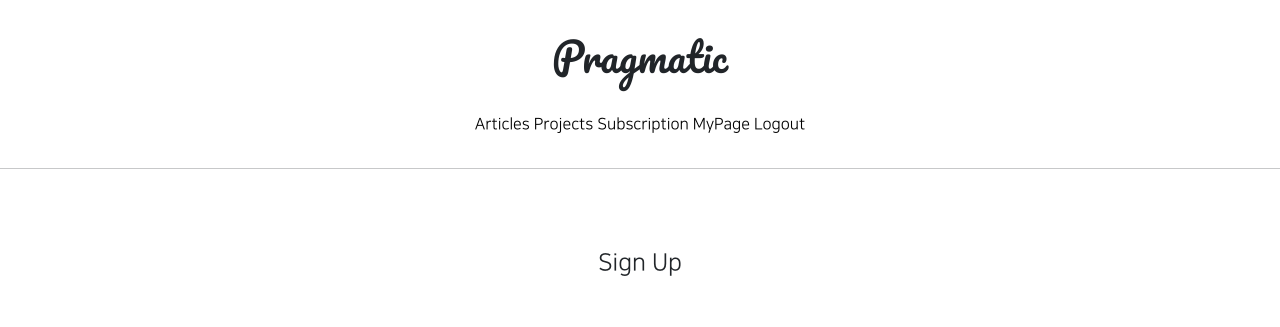
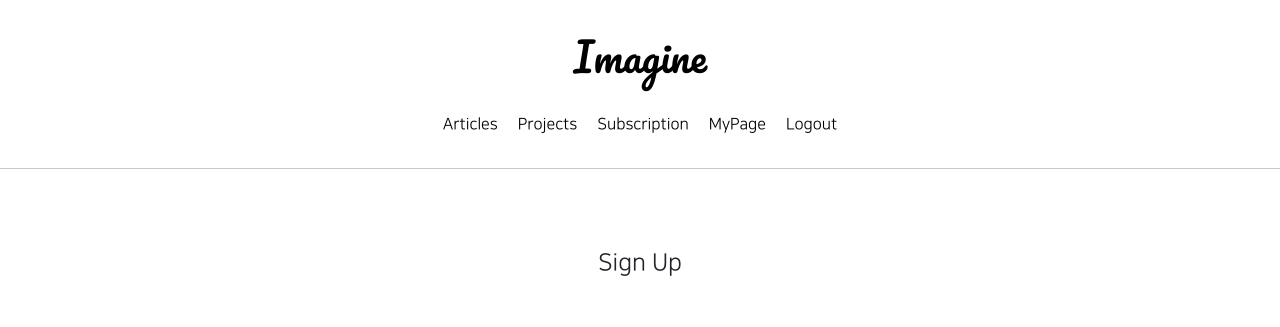
Before and after one commit to limajin/Django_pinterest, a Django app: page /accounts/create/ in a window 1280 px wide. Shown: the top 327 px of the page. Run offline with Django 3.2, Linux system fonts and the light colour scheme; the visitor is signed in with stand-in values (Sample User, id 1); parts of the project's set-up code (start-up, migrations or seed data) failed here and were passed over; some libraries are stand-ins or nearby versions.

Commit message:
8/30 commit1

```diff
--- a/articleapp/models.py
+++ b/articleapp/models.py
@@ -12,7 +12,8 @@ class Article(models.Model):
     # 연결된 유저객체가 삭제 됐을 때 작성자 미상의 글로 남겨두겠다
 
     project = models.ForeignKey(Project,on_delete=models.SET_NULL,
-                                related_name='article', null=True)
+                                related_name='article', null=True, blank=True)
+    # 여기서 null = True는 디비상 널 트루임 실제 입력을 받지않아도는 아님
 
     title = models.CharField(max_length=200, null=True)
     image = models.ImageField(upload_to='article/', null=True)
@@ -20,6 +21,7 @@ class Article(models.Model):
     # 긴문자열 TextField
 
     created_at = models.DateField(auto_now_add=True, null=True)
+    # 여기서 null = True는 디비상 널 트루임 실제 입력을 받지않아도는 아닌다.
     # 시간 정보 자동 입력되게
 
     like = models.IntegerField(default=0)
--- a/gis_1/urls.py
+++ b/gis_1/urls.py
@@ -18,7 +18,10 @@ from django.conf.urls.static import static
 from django.contrib import admin
 from django.urls import path, include
 
+from articleapp.views import ArticleListView
+
 urlpatterns = [
+    path('', ArticleListView.as_view(), name='home'),
     path('admin/', admin.site.urls),
     path('accounts/', include('accountapp.urls')),
     path('profiles/', include('profileapp.urls')),
--- a/templates/header.html
+++ b/templates/header.html
@@ -1,43 +1,47 @@
 <div style="text-align: center;">
     <div class="pragmatic_header_logo">
-        <h1>Pragmatic</h1>
+        <h1>
+            <a href="{% url 'home' %}">
+                Imagine
+            </a>
+        </h1>
     </div>
     <div class="pragmatic_header_button">
-        <span>
+        <span class="mx-2">
             <a href="{% url 'articleapp:list' %}">
                 Articles
             </a>
         </span>
-        <span>
+        <span class="mx-2">
             <a href="{% url 'projectapp:list' %}">
                 Projects
             </a>
         </span>
         {% if user.is_authenticated %}
-        <span>
+        <span class="mx-2">
             <a href="{% url 'subscribeapp:list' %}">
                 Subscription
             </a>
         </span>
         {% endif %}
         {% if not user.is_authenticated %}
-        <span>
+        <span class="mx-2">
             <a href="{% url 'accountapp:login' %}">
                 Login
             </a>
         </span>
-        <span>
+        <span class="mx-2">
             <a href="{% url 'accountapp:create' %}">
                 SignUp
             </a>
         </span>
         {% else %}
-        <span>
+        <span class="mx-2">
             <a href="{% url 'accountapp:detail' pk=user.pk %}">
                 MyPage
             </a>
         </span>
-        <span>
+        <span class="mx-2">
             <a href="{% url 'accountapp:logout' %}">
                 Logout
             </a>
```
Also changed, not shown: articleapp/migrations/0004_alter_article_project.py (added).
